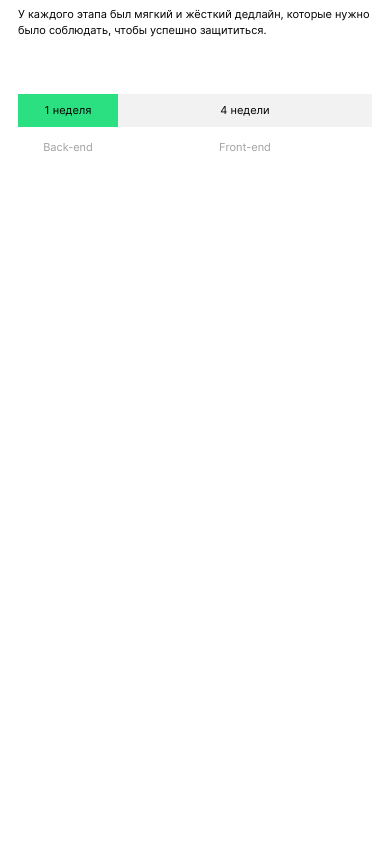
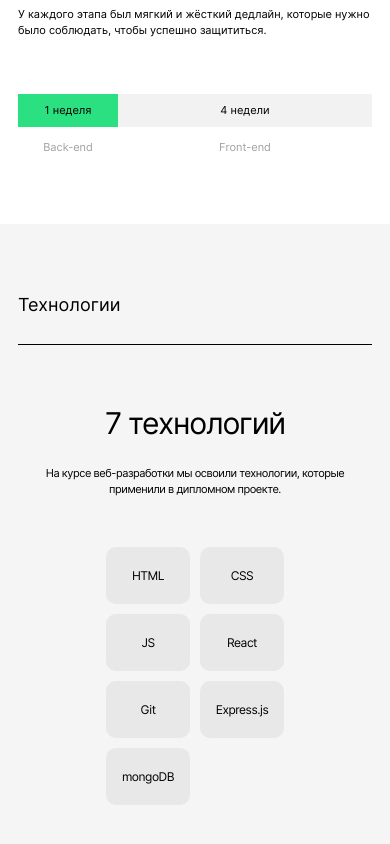
Before and after one commit to Dworkin38/movies-explorer-frontend, a React (Create React App) app: page / in a window 390 px wide. Shown: the part 1249-2093 px from the top of the page. Before the commit the page ends 1473 px from the top, so only its background shows below. Built offline with nearby package versions, Linux system fonts and the light colour scheme.

Commit message:
feat: add Teachs

```diff
--- a/src/components/AboutProject/AboutProject.css
+++ b/src/components/AboutProject/AboutProject.css
@@ -47,6 +47,10 @@
   margin: 0 0 14px;
   background: #F2F2F2;
   padding: 9px 0;
+}
+
+.about-project__progress-time_active {
+  background: #2BE080;
 }
 
 .about-project__progress-subtitle {
@@ -117,11 +121,6 @@
 
   .about-project__progress-time {
     margin: 0 0 14px;
-    background: #F2F2F2;
     padding: 10px 0;
   }
 }
-
-.about-project__progress-time_active {
-  background: #2BE080;
-}
--- a/src/components/App/App.jsx
+++ b/src/components/App/App.jsx
@@ -1,10 +1,10 @@
 import { Route, Switch } from 'react-router-dom';
 import Main from '../Main/Main';
 
-const App = () => (
+const App = ({ config, ...props }) => (
   <Switch>
     <Route exact path='/'>
-      <Main />
+      <Main techs={config.techs} />
     </Route>
   </Switch>
 );
--- a/src/components/Main/Main.jsx
+++ b/src/components/Main/Main.jsx
@@ -4,8 +4,9 @@ import Navigation from '../Navigation/Navigation';
 import Promo from '../Promo/Promo';
 import NavTab from '../NavTab/NavTab';
 import AboutProject from '../AboutProject/AboutProject';
+import Techs from '../Techs/Techs';
 
-const Main = (props) => (
+const Main = ({techs, ...props}) => (
   <>
     <Header mix='header_style_blue'>
       <Navigation>
@@ -21,6 +22,7 @@ const Main = (props) => (
         <a className='link link_type_text link_style_white link_type_nav-tab' href='#student'>Студент</a>
       </NavTab>
       <AboutProject />
+      <Techs techs={techs} />
     </main>
   </>
 );
--- /dev/null
+++ b/src/components/Techs/Techs.css
@@ -0,0 +1,118 @@
+.techs {
+  display: grid;
+  grid-template-columns: 1fr;
+  justify-items: center;
+  background-color: #F5F5F5;
+  padding: 110px max(50px, (50% - var(--max-content-width)/2));
+}
+
+.techs__main-header {
+  margin:  0 0 90px;
+}
+
+.techs__title {
+  margin: 0 0 26px;
+  font-weight: 400;
+  font-size: 50px;
+  line-height: 58px;
+  text-align: center;
+  letter-spacing: -0.04em;
+}
+
+.techs__text {
+  padding: 0;
+  max-width: 460px;
+  margin: 0 0 100px;
+  font-weight: 400;
+  font-size: 14px;
+  line-height: 20px;
+  text-align: center;
+  letter-spacing: -0.04em;
+}
+
+.techs__items {
+  width: 100%;
+  display: grid;
+  justify-content: center;
+  grid-gap: 10px;
+  grid-template-columns: repeat(7, 90px);
+  list-style: none;
+  padding: 0;
+  margin: 0;
+}
+
+.techs__item {
+  width: 100%;
+  padding: 21px 0 22px;
+  background-color: #E8E8E8;
+  border-radius: 10px;
+}
+
+.techs__item-text {
+  padding: 0;
+  margin: 0;
+  font-weight: 400;
+  font-size: 14px;
+  line-height: 17px;
+  text-align: center;
+  letter-spacing: -0.04em;
+}
+
+@media screen and (max-width: 768px) {
+  .techs {
+    padding: 90px 50px;
+  }
+
+  .techs__main-header {
+    margin:  0 0 80px;
+  }
+
+  .techs__title {
+    margin: 0 0 22px;
+  }
+
+  .techs__text {
+    margin: 0 0 83px;
+    font-size: 12px;
+    line-height: 18px;
+  }
+
+  .techs__items {
+    grid-template-columns: repeat(auto-fit, 84px);
+  }
+
+  .techs__item {
+    padding: 21px 0;
+  }
+
+  .techs__item-text {
+    font-size: 12px;
+    line-height: 15px;
+  }
+}
+
+@media screen and (max-width: 450px) {
+  .techs {
+    padding: 70px 18px;
+  }
+
+  .techs__main-header {
+    margin:  0 0 60px;
+  }
+
+  .techs__title {
+    margin: 0 0 24px;
+    font-size: 30px;
+    line-height: 36px;
+  }
+
+  .techs__text {
+    margin: 0 0 50px;
+    font-size: 11px;
+    line-height: 16px;
+  }
+
+  .techs__items {
+    grid-template-columns: repeat(2, 84px);
+  }
+}
--- /dev/null
+++ b/src/components/Techs/Techs.jsx
@@ -0,0 +1,16 @@
+import MainHeader from '../MainHeader/MainHeader';
+
+const Techs = ({ techs, ...props }) => (
+  <section className='techs' id='technologies'>
+    <MainHeader mix='techs__main-header'>Технологии</MainHeader>
+    <h3 className='techs__title'>7 технологий</h3>
+    <p className='techs__text'>На курсе веб-разработки мы освоили технологии, которые применили в дипломном проекте.</p>
+    <ul className='techs__items'>
+      {techs.map((tech, index) => (
+        <li key={index} className='techs__item'><p className='techs__item-text'>{tech}</p></li>
+      ))}
+    </ul>
+  </section>
+);
+
+export default Techs;
--- a/src/index.css
+++ b/src/index.css
@@ -9,3 +9,4 @@
 @import url('./components/Promo/Promo.css');
 @import url('./components/NavTab/NavTab.css');
 @import url('./components/AboutProject/AboutProject.css');
+@import url('./components/Techs/Techs.css');
--- a/src/index.js
+++ b/src/index.js
@@ -2,11 +2,12 @@ import ReactDOM from 'react-dom';
 import { BrowserRouter } from 'react-router-dom';
 import './index.css';
 import App from './components/App/App';
+import config from './utils/config.js';
 
 
 ReactDOM.render(
   <BrowserRouter >
-    <App />
+    <App config={config} />
   </BrowserRouter>
   ,
   document.querySelector('.app')
--- /dev/null
+++ b/src/utils/config.js
@@ -0,0 +1,5 @@
+const config = {
+  techs: ['HTML', 'CSS', 'JS', 'React', 'Git', 'Express.js', 'mongoDB'],
+};
+
+export default config;
```
